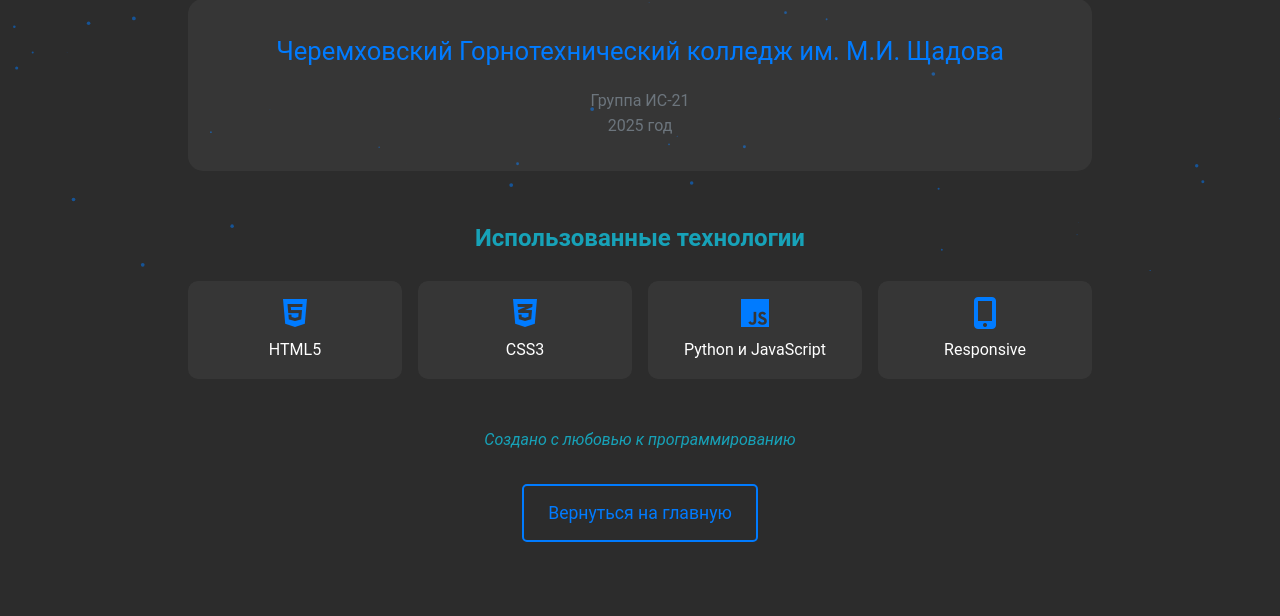
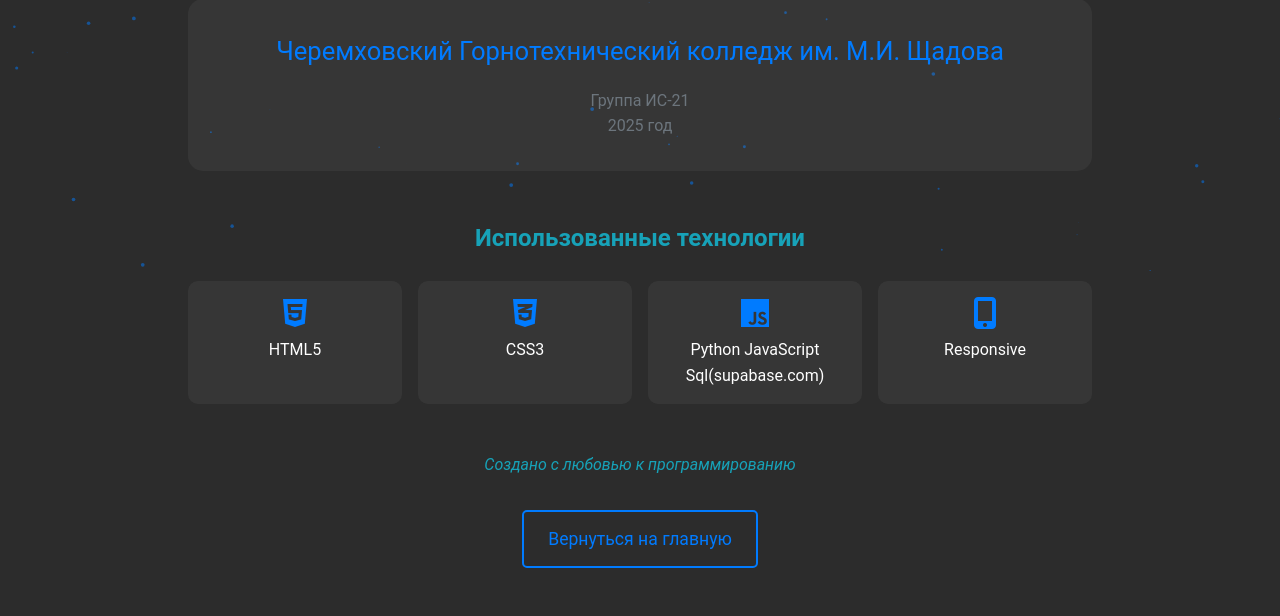
Before and after one commit to Anton665401/Hospital, a Flask app: page /creator.html in a window 1280 px wide. Shown: the part 529-1145 px from the top of the page. Before the commit the page ends 1071 px from the top, so only its background shows below. Run offline with Flask 3, Linux system fonts and the light colour scheme; parts of the project's set-up code (start-up, migrations or seed data) failed here and were passed over; some libraries are stand-ins or nearby versions.

Commit message:
Update creator.html

```diff
--- a/templates/creator.html
+++ b/templates/creator.html
@@ -260,7 +260,7 @@
                 </div>
                 <div class="tech-item">
                     <i class="fab fa-js"></i>
-                    <div>Python и JavaScript</div>
+                    <div>Python JavaScript Sql(supabase.com)</div>
                 </div>
                 <div class="tech-item">
                     <i class="fas fa-mobile-alt"></i>
```
